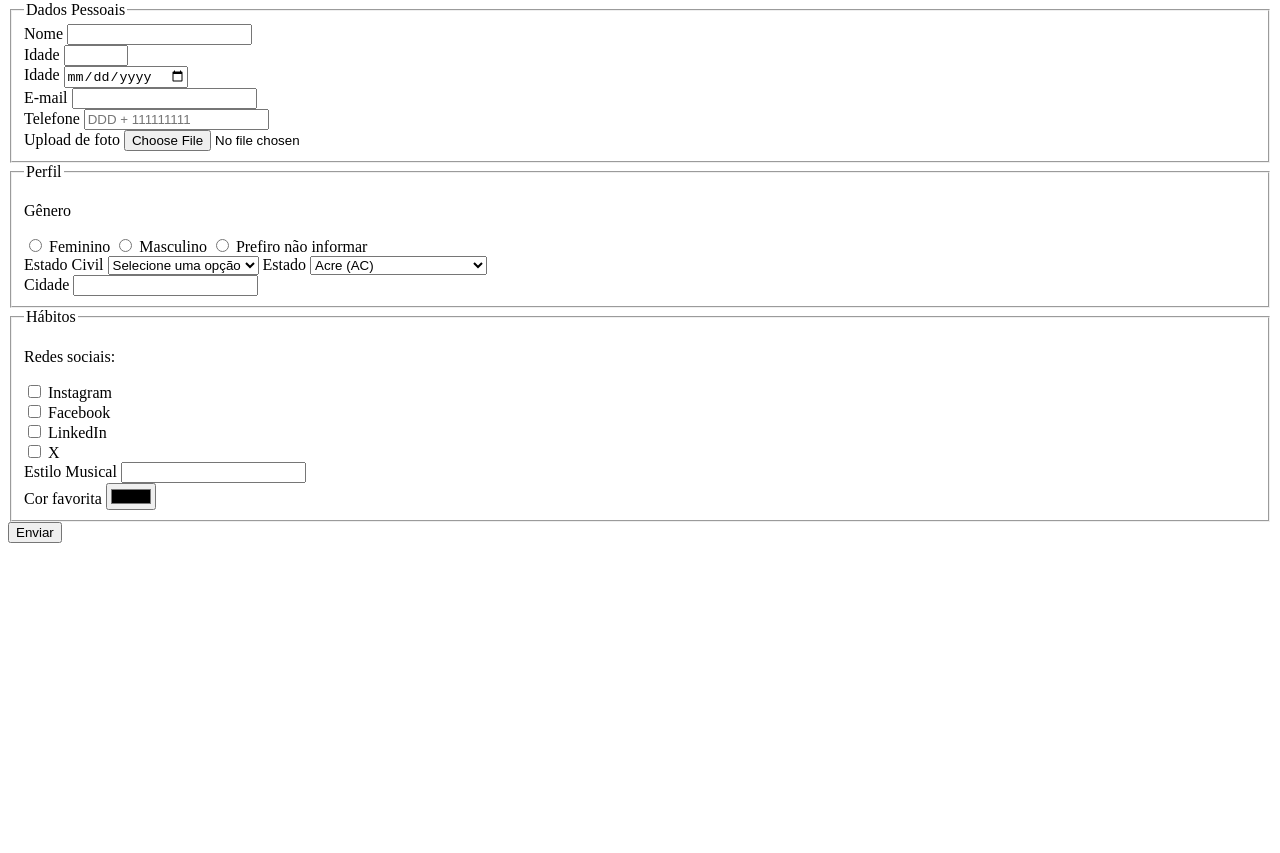
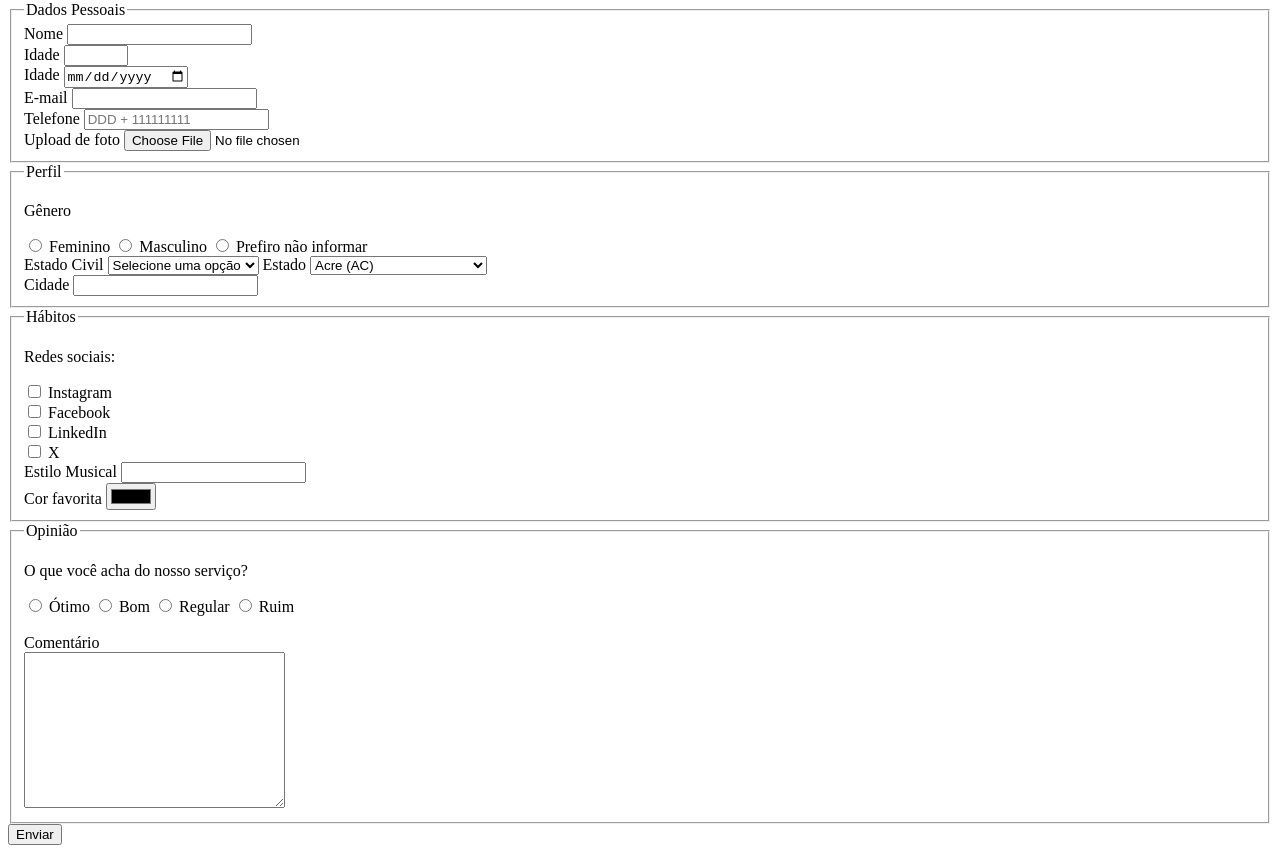
Before and after one commit to lucasbernardes26/pesquisa-culturama, a plain HTML site: page index.html in a window 1280 px wide. Shown: the part 79-932 px from the top of the page. Before the commit the page ends 800 px from the top, so only its background shows below. Drawn offline with Linux system fonts and the light colour scheme.

Commit message:
adciona sessao de opiniao

```diff
--- a/index.html
+++ b/index.html
@@ -133,7 +133,28 @@
                 <input type="color" name="userFavoriteColor" id="favoriteColor">
             </fieldset>
 
+            <fieldset>
+                <legend>Opinião</legend>
 
+                <p>O que você acha do nosso serviço? </p>
+                <input id="great" type="radio" name="userSatisfaction" value="great">
+                <label for="great">Ótimo</label>
+
+                <input id="ok" type="radio" name="userSatisfaction" value="ok">
+                <label for="ok">Bom</label>
+
+                <input id="regular" type="radio" name="userSatisfaction" value="regular">
+                <label for="regular">Regular</label>
+
+                <input id="bad" type="radio" name="userSatisfaction" value="bad">
+                <label for="bad">Ruim</label>
+                <br>
+                <br>
+
+                <label for="comment">Comentário</label>
+                <br>
+                <textarea name="userComment" id="comment" cols="30" rows="10"></textarea>
+            </fieldset>
             <button type="submit">Enviar</button>
         </form>
     </section>
```
